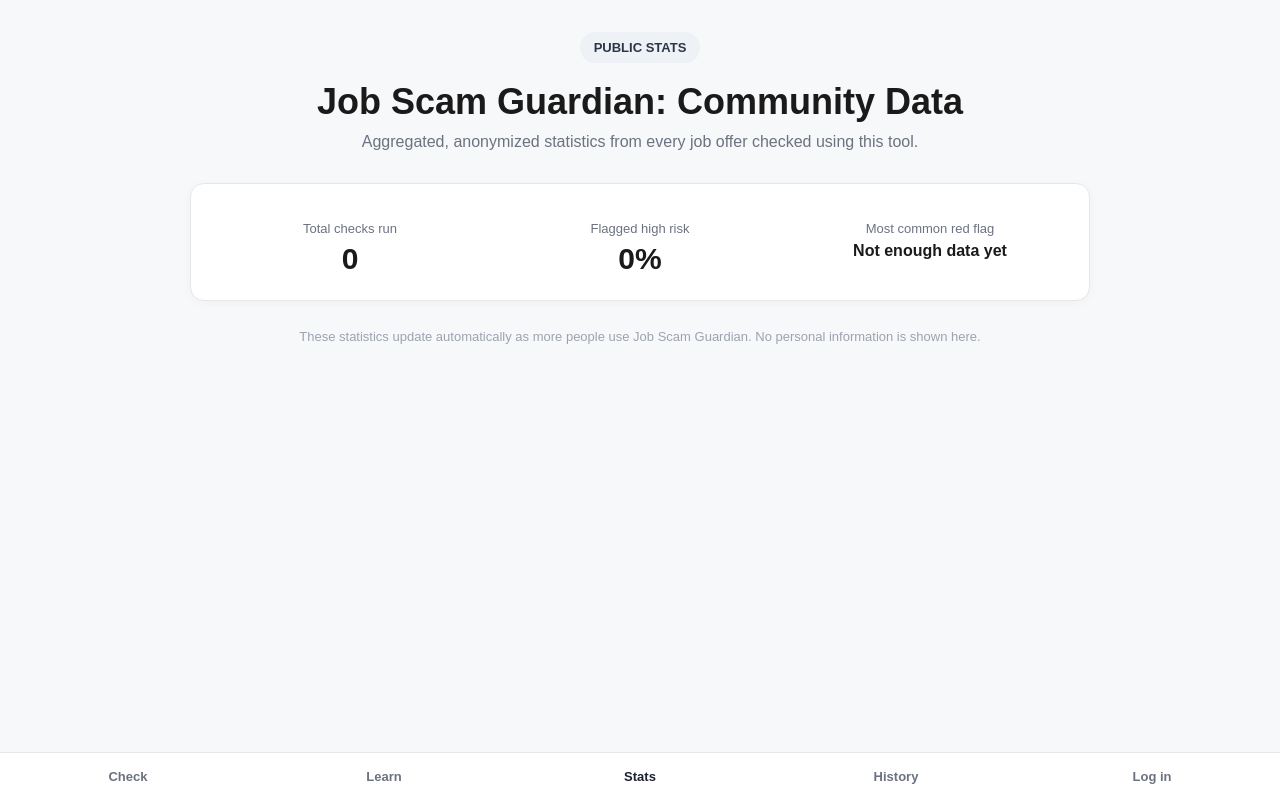
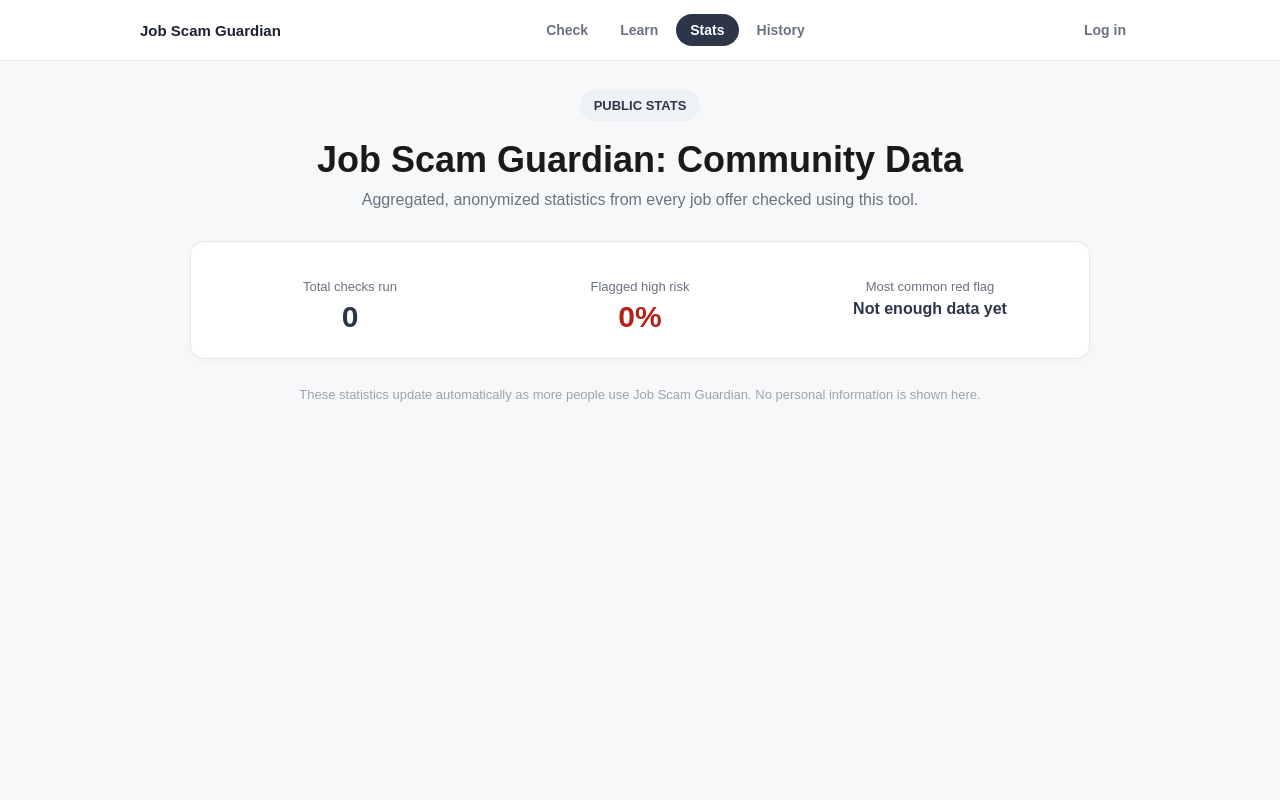
Before and after one commit to Amir-tch/job-scam-guardian, a Next.js app: page /stats in a window 1280 px wide. Built offline with nearby package versions, Linux system fonts and the light colour scheme; no server answers; the database is empty.

Commit message:
Rework UI with top nav, account dropdown, and trimmed PDF export

```diff
--- a/app/components/BottomNav.js
+++ b/app/components/BottomNav.js
@@ -1,6 +1,6 @@
 "use client";
 
-import { useState, useEffect } from "react";
+import { useState, useEffect, useRef } from "react";
 import Link from "next/link";
 import { useRouter, usePathname } from "next/navigation";
 import { supabase } from "../lib/supabase";
@@ -9,9 +9,21 @@
   const router = useRouter();
   const pathname = usePathname();
   const [user, setUser] = useState(null);
+  const [menuOpen, setMenuOpen] = useState(false);
+  const menuRef = useRef(null);
 
   useEffect(() => {
     supabase.auth.getUser().then(({ data }) => setUser(data.user || null));
+  }, []);
+
+  useEffect(() => {
+    function handleClickOutside(e) {
+      if (menuRef.current && !menuRef.current.contains(e.target)) {
+        setMenuOpen(false);
+      }
+    }
+    document.addEventListener("mousedown", handleClickOutside);
+    return () => document.removeEventListener("mousedown", handleClickOutside);
   }, []);
 
   async function handleLogout() {
@@ -26,29 +38,53 @@
     { href: "/dashboard", label: "History", requiresAuth: true },
   ];
 
+  const initial = user?.email ? user.email.charAt(0).toUpperCase() : "?";
+
   return (
-    <nav className="bottom-nav">
+    <nav className="top-nav">
+      <div className="top-nav-inner">
+        <Link href={user ? "/" : "/learn"} className="top-nav-logo">
+          Job Scam Guardian
+        </Link>
+
+        <div className="top-nav-links">
           {items.map((item) => {
             const target = item.requiresAuth && !user ? "/login" : item.href;
             return (
               <Link
                 key={item.href}
                 href={target}
-            className={`bottom-nav-item ${pathname === item.href ? "active" : ""}`}
+                className={`top-nav-link ${pathname === item.href ? "active" : ""}`}
               >
                 {item.label}
               </Link>
             );
           })}
+        </div>
+
+        <div className="top-nav-account" ref={menuRef}>
           {user ? (
-        <button className="bottom-nav-item bottom-nav-button" onClick={handleLogout}>
-          Log out
+            <>
+              <button
+                className="account-chip"
+                onClick={() => setMenuOpen((v) => !v)}
+              >
+                {initial}
               </button>
+              {menuOpen && (
+                <div className="account-dropdown">
+                  <div className="account-email">{user.email}</div>
+                  <button onClick={handleLogout}>Sign out</button>
+                </div>
+              )}
+            </>
           ) : (
-        <Link href="/login" className="bottom-nav-item">
+            <Link href="/login" className="top-nav-link">
               Log in
             </Link>
           )}
+        </div>
+      </div>
     </nav>
   );
 }
--- a/app/globals.css
+++ b/app/globals.css
@@ -18,14 +18,7 @@
 .container {
   width: min(900px, 92%);
   margin: 0 auto;
-  padding: 32px 0 100px;
-}
-
-.top-bar {
-  text-align: right;
-  font-size: 13px;
-  color: #6b7280;
-  margin-bottom: 24px;
+  padding: 90px 0 50px;
 }
 
 .hero {
@@ -275,42 +268,112 @@
   margin-top: 28px;
 }
 
-/* Bottom navigation */
+/* Top navigation */
 
-.bottom-nav {
+.top-nav {
   position: fixed;
-  bottom: 0;
+  top: 0;
   left: 0;
   right: 0;
-  display: flex;
-  justify-content: space-around;
-  align-items: center;
   background: #fff;
-  border-top: 1px solid #e5e7eb;
-  padding: 10px 0 calc(10px + env(safe-area-inset-bottom, 0px));
+  border-bottom: 1px solid #e5e7eb;
   z-index: 50;
 }
 
-.bottom-nav-item {
-  flex: 1;
-  text-align: center;
-  font-size: 13px;
+.top-nav-inner {
+  width: min(1000px, 94%);
+  margin: 0 auto;
+  height: 60px;
+  display: flex;
+  align-items: center;
+  justify-content: space-between;
+  gap: 12px;
+}
+
+.top-nav-logo {
+  font-weight: 800;
+  color: #1c2230;
+  text-decoration: none;
+  font-size: 15px;
+  white-space: nowrap;
+}
+
+.top-nav-links {
+  display: flex;
+  gap: 4px;
+  overflow-x: auto;
+}
+
+.top-nav-link {
+  padding: 8px 14px;
+  border-radius: 20px;
+  font-size: 14px;
   font-weight: 600;
   color: #6b7280;
   text-decoration: none;
-  padding: 6px 4px;
-  border: none;
-  background: none;
-  cursor: pointer;
-  width: auto;
+  white-space: nowrap;
 }
 
-.bottom-nav-item.active {
-  color: #1c2230;
+.top-nav-link.active {
+  background: #2d3648;
+  color: #fff;
 }
 
-.bottom-nav-button {
+.top-nav-account {
+  position: relative;
+  flex-shrink: 0;
+}
+
+.account-chip {
+  width: 34px;
+  height: 34px;
+  border-radius: 50%;
+  background: #2d3648;
+  color: #fff;
+  display: flex;
+  align-items: center;
+  justify-content: center;
+  font-weight: 700;
+  font-size: 14px;
+  cursor: pointer;
+  border: none;
+  padding: 0;
+}
+
+.account-dropdown {
+  position: absolute;
+  right: 0;
+  top: 44px;
+  background: #fff;
+  border: 1px solid #e5e7eb;
+  border-radius: 10px;
+  box-shadow: 0 8px 24px rgba(0, 0, 0, 0.08);
+  min-width: 180px;
+  overflow: hidden;
+}
+
+.account-email {
+  padding: 10px 14px;
+  font-size: 12px;
   color: #6b7280;
+  border-bottom: 1px solid #f3f4f6;
+  overflow-wrap: break-word;
+}
+
+.account-dropdown button {
+  display: block;
+  width: 100%;
+  text-align: left;
+  padding: 10px 14px;
+  font-size: 14px;
+  color: #1a1a1a;
+  background: none;
+  border: none;
+  cursor: pointer;
+}
+
+.account-dropdown button:hover {
+  background: #f3f4f6;
 }
 
 /* Skeleton loading */
@@ -356,7 +419,7 @@
 
 @media (max-width: 650px) {
   .container {
-    padding: 20px 0 90px;
+    padding: 80px 0 40px;
   }
 
   .hero h1 {
@@ -375,4 +438,13 @@
   .results {
     padding: 18px;
   }
+
+  .top-nav-logo {
+    font-size: 13px;
+  }
+
+  .top-nav-link {
+    font-size: 13px;
+    padding: 7px 10px;
+  }
 }
--- a/app/page.js
+++ b/app/page.js
@@ -83,9 +83,9 @@
 
   return (
     <>
+      <BottomNav />
+
       <main className="container">
-        {user && <div className="top-bar">{user.email}</div>}
-
         <section className="hero">
           <div className="badge">JOB SCAM GUARDIAN</div>
           <h1>Is this job offer a scam?</h1>
@@ -213,8 +213,6 @@
           </p>
         </footer>
       </main>
-
-      <BottomNav />
     </>
   );
 }
--- a/app/stats/page.js
+++ b/app/stats/page.js
@@ -52,17 +52,19 @@
   if (loading) {
     return (
       <>
+        <BottomNav />
         <main className="container">
           <div className="skeleton skeleton-line" style={{ width: "50%" }} />
           <div className="skeleton skeleton-block" />
         </main>
-        <BottomNav />
       </>
     );
   }
 
   return (
     <>
+      <BottomNav />
+
       <main className="container">
         <section className="hero">
           <div className="badge">PUBLIC STATS</div>
@@ -86,21 +88,27 @@
             <p style={{ color: "#6b7280", marginBottom: 6, fontSize: 13 }}>
               Total checks run
             </p>
-            <strong style={{ fontSize: 30 }}>{totalChecks}</strong>
+            <strong style={{ fontSize: 30, color: "#2d3648" }}>
+              {totalChecks}
+            </strong>
           </div>
 
           <div>
             <p style={{ color: "#6b7280", marginBottom: 6, fontSize: 13 }}>
               Flagged high risk
             </p>
-            <strong style={{ fontSize: 30 }}>{highRiskPercent}%</strong>
+            <strong style={{ fontSize: 30, color: "#b42318" }}>
+              {highRiskPercent}%
+            </strong>
           </div>
 
           <div>
             <p style={{ color: "#6b7280", marginBottom: 6, fontSize: 13 }}>
               Most common red flag
             </p>
-            <strong style={{ fontSize: 16 }}>{topFlag}</strong>
+            <strong style={{ fontSize: 16, color: "#2d3648" }}>
+              {topFlag}
+            </strong>
           </div>
         </section>
 
@@ -111,8 +119,6 @@
           </p>
         </footer>
       </main>
-
-      <BottomNav />
     </>
   );
 }
```
Also changed, not shown: app/dashboard/page.js (+19 -4 lines), app/lib/exportReport.js (+15 -13 lines). Lines whose indentation alone changed are shown as unchanged.
